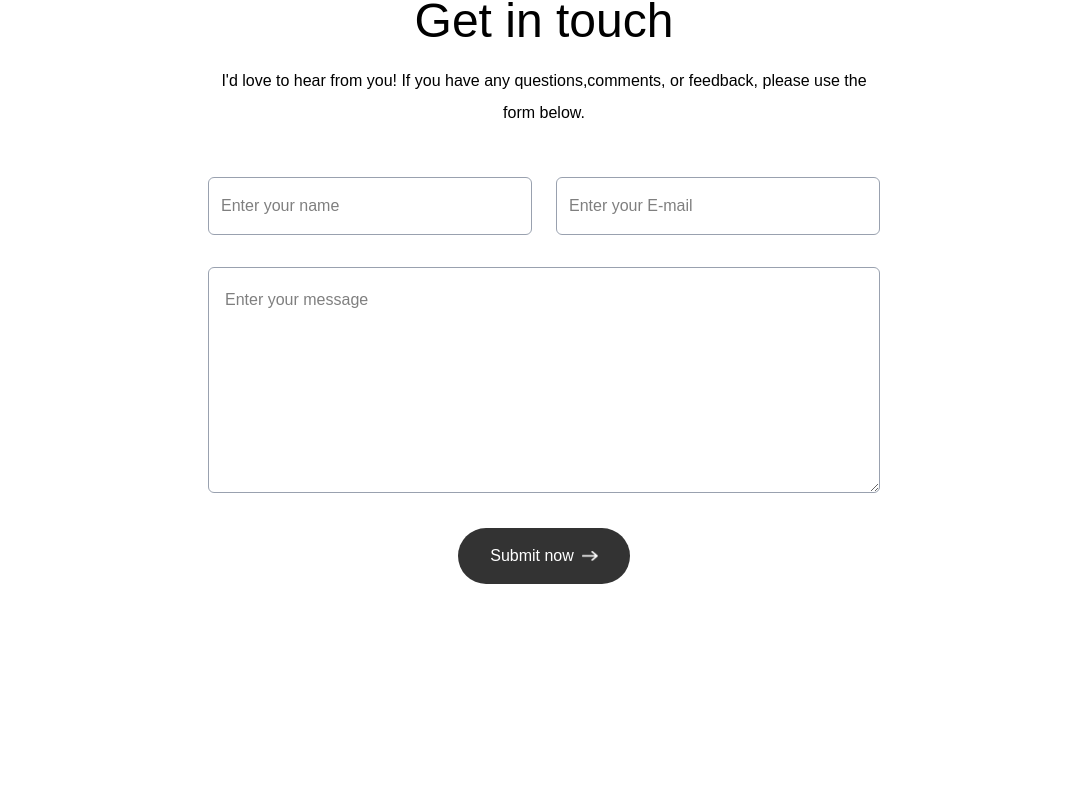
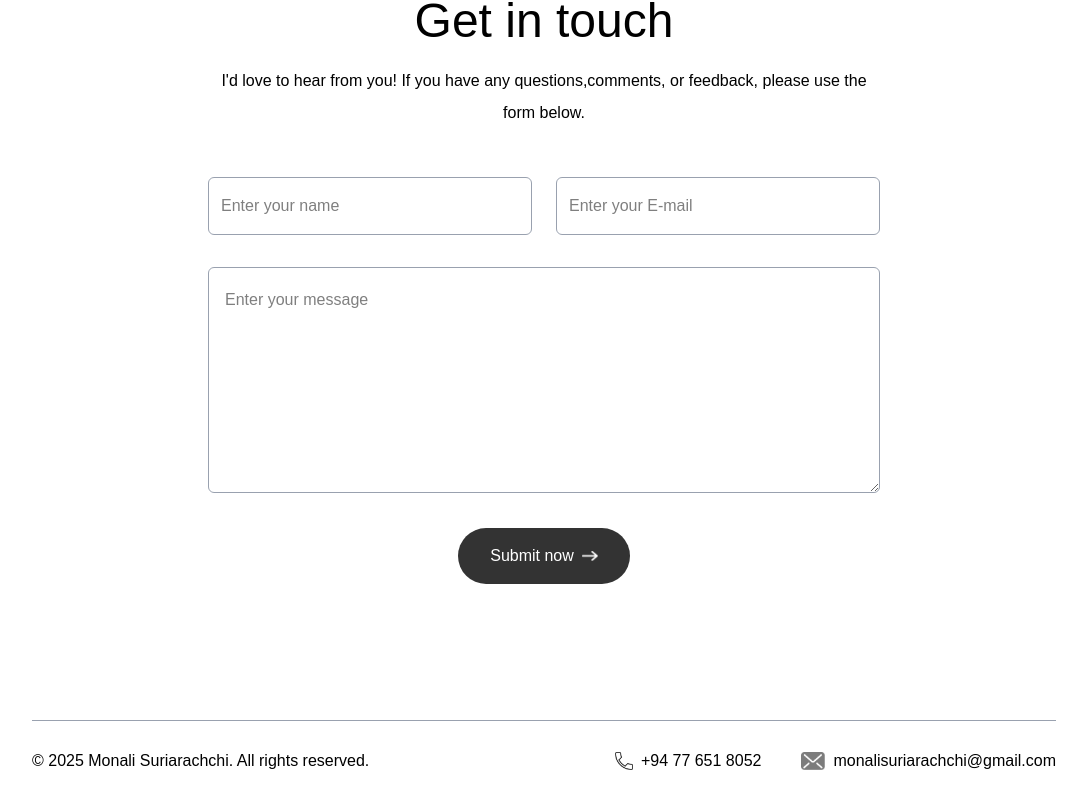
Before and after one commit to monaSuri/porfolio, a Next.js app: page / in a window 1280 px wide. Shown: the part 3424-4225 px from the top of the page, without its empty margins (96-1183 px from the left). Before the commit the page ends 4064 px from the top, so only its background shows below. Built offline with nearby package versions, Linux system fonts and the light colour scheme; a web font is replaced by a local one.

Commit message:
completed the footer section

```diff
--- a/app/components/Footer.jsx
+++ b/app/components/Footer.jsx
@@ -1,10 +1,30 @@
+import { assets } from '@/assets /assets'
+import Image from 'next/image'
 import React from 'react'
 
 const Footer = () => {
   return (
-    <div>
+    <div className='mt-20'>
+      <div className='text-center sm:flex items-center justify-between border-t border-gray-400 mx-[10%] mt-12 py-6'>
+        <p> © 2025 Monali Suriarachchi. All rights reserved.</p>
+        <ul className='flex items-center gap-10 justify-center mt-4 sm:mt-0'>
+          <li>
+            <div className='w-max flex items-center gap-2 mx-auto'>
+              <Image src={assets.phone_icon} alt='' className='w-4.5'/>
+                  +94 77 651 8052
+            </div>
+          </li>
+          <li>
+            <div className='w-max flex items-center gap-2 mx-auto'>
+              <Image src={assets.mail_icon} alt='' className='w-6'/>
+                monalisuriarachchi@gmail.com
+            </div>
+          </li>
+        </ul>
+      </div>
+    </div>
 
-    </div>
+
   )
 }
 
--- a/assets /assets.js
+++ b/assets /assets.js
@@ -48,6 +48,7 @@
 import frontend_icon from './developer-icon.png'
 import learn_icon from './learn-icon.png';
 import qa_icon from './qa-icon.png';
+import phone_icon from './phone-icon.png';
 
 export const assets = {
     gitHub_icon,
@@ -64,6 +65,7 @@
     frontend_icon,
     learn_icon,
     qa_icon,
+    phone_icon,
     user_image,
     code_icon,
     code_icon_dark,
```
Also changed, not shown: assets /phone-icon.png (added).
